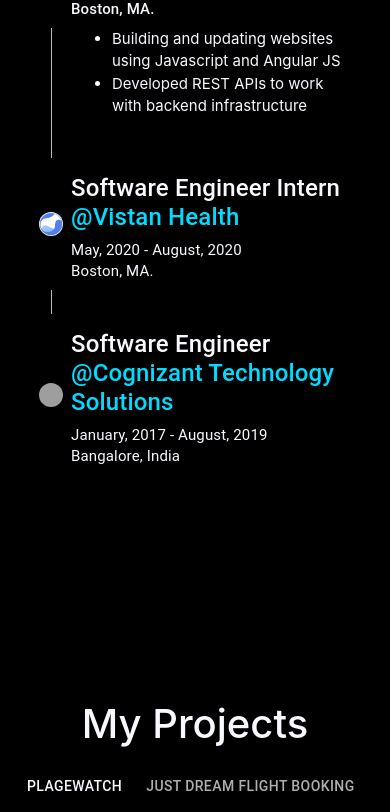
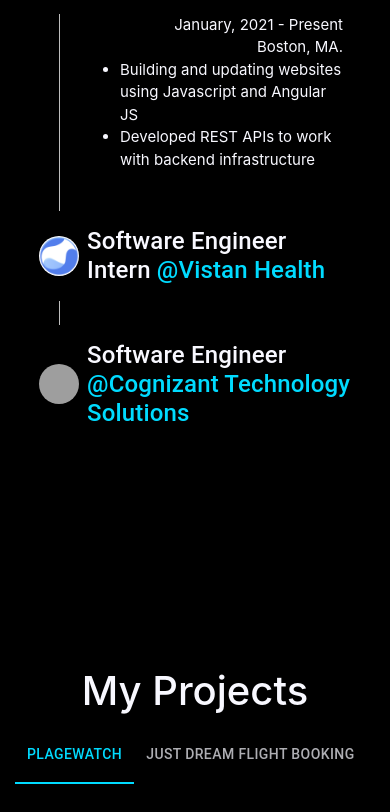
Before and after one commit to vinay-sj/Portfolio, a React (Create React App) app: page / in a window 390 px wide. Shown: the part 2220-3032 px from the top of the page. Built offline with nearby package versions, Linux system fonts and the light colour scheme; grey boxes are pictures that could not be loaded.

Commit message:
css fixes for stepper

```diff
--- a/src/Components/StepperContents.js
+++ b/src/Components/StepperContents.js
@@ -1,10 +1,35 @@
 import React, {useState} from "react";
-import {Stepper, Step, StepLabel, StepContent, Avatar} from "@material-ui/core";
+import {Stepper, Step, StepLabel, StepContent, Avatar, StepButton} from "@material-ui/core";
+import { makeStyles, withStyles } from '@material-ui/core/styles';
 import {Col, Row} from "react-bootstrap";
 import {GetExperienceImage} from "./ImageLoader";
+import StepConnector from '@material-ui/core/StepConnector';
+
+const useColorlibStepIconStyles = makeStyles({
+    root: {
+        backgroundColor: "#ccc",
+        zIndex: 1,
+        color: "#fff",
+        width: 50,
+        height: 50,
+        display: "flex",
+        borderRadius: "50%",
+        justifyContent: "center",
+        alignItems: "center"
+    },
+    active: {
+        backgroundImage:
+            "linear-gradient( 136deg, rgb(242,113,33) 0%, rgb(233,64,87) 50%, rgb(138,35,135) 100%)",
+        boxShadow: "0 4px 10px 0 rgba(0,0,0,.25)"
+    },
+    completed: {
+        backgroundImage:
+            "linear-gradient( 136deg, rgb(242,113,33) 0%, rgb(233,64,87) 50%, rgb(138,35,135) 100%)"
+    }
+});
 
 function StepperContents({experiences}) {
-
+    const classes = useColorlibStepIconStyles();
     const experienceKeys = Object.keys(experiences);
 
     const [activeStep, setActiveStep] = useState(0);
@@ -12,20 +37,30 @@
         setActiveStep(step);
     };
 
+    const ColorlibConnector = withStyles({
+        lineVertical: {
+            marginLeft: 8,
+            // padding:0
+        },
+        // vertical:{
+        //     padding:0
+        // }
+    })(StepConnector);
+
     return (
-        <Stepper nonLinear activeStep={activeStep} orientation="vertical">
+        <Stepper nonLinear activeStep={activeStep} orientation="vertical" connector={<ColorlibConnector />}>
             {experienceKeys.map((key, index) => {
                 const experience = experiences[key]
                 return (
                     <Step key={index}>
+                        <StepButton  onMouseEnter={handleStep(index)}>
                         <StepLabel
                             StepIconComponent={() =>
                                 <Avatar variant="circular"
-                                        style={{"width": "24px", "height": "24px"}}
+                                        style={{"width": "40px", "height": "40px"}}
                                         alt={`${experience.companyName} logo`}
                                         src={GetExperienceImage[experience.logo]}
                                 />}
-                            onClick={handleStep(index)}
                         >
                             <Row>
                                 <Col md={8} className="mt-2">
@@ -33,7 +68,7 @@
                                         className='company-name'> @{experience.companyName}</span>
                                     </h4>
                                 </Col>
-                                <Col md={4}>
+                                <Col md={4} className="d-none d-md-block">
                                     <div className="text-left text-md-right text-lg-right text-xl-right">
                                         {experience.startDate} - {experience.endDate}
                                     </div>
@@ -43,7 +78,16 @@
                                 </Col>
                             </Row>
                         </StepLabel>
+                        </StepButton>
                         <StepContent style={{"color": "red"}}>
+                            <div className="d-xs-block d-md-none">
+                            <div className="text-right text-md-right text-lg-right text-xl-right">
+                                {experience.startDate} - {experience.endDate}
+                            </div>
+                            <div className="text-right text-md-right text-lg-right text-xl-right">
+                                {experience.location}
+                            </div>
+                            </div>
                             <ul className='text-left'>
                                 {experience.data.map((content, i) =>
                                     <li key={i}>{content}</li>
--- a/src/css/Experience.css
+++ b/src/css/Experience.css
@@ -46,6 +46,9 @@
 #work .MuiStepLabel-root {
     width:100%;
 }
-/*#work .MuiStepLabel-label {*/
-/*    color: #f8f8ff;*/
-/*}*/
+#work .MuiStepContent-root {
+    margin-left: 20px;
+}
+#work button:focus{
+    outline: none;
+}
--- a/src/css/Project.css
+++ b/src/css/Project.css
@@ -42,3 +42,9 @@
 #projects .MuiTabs-indicator{
     background-color: rgb(0,219,255)!important;
 }
+#projects button:focus {
+    outline: none;
+}
+#projects .MuiTab-textColorInherit.Mui-selected {
+    color: rgb(0,219,255);
+}
```
